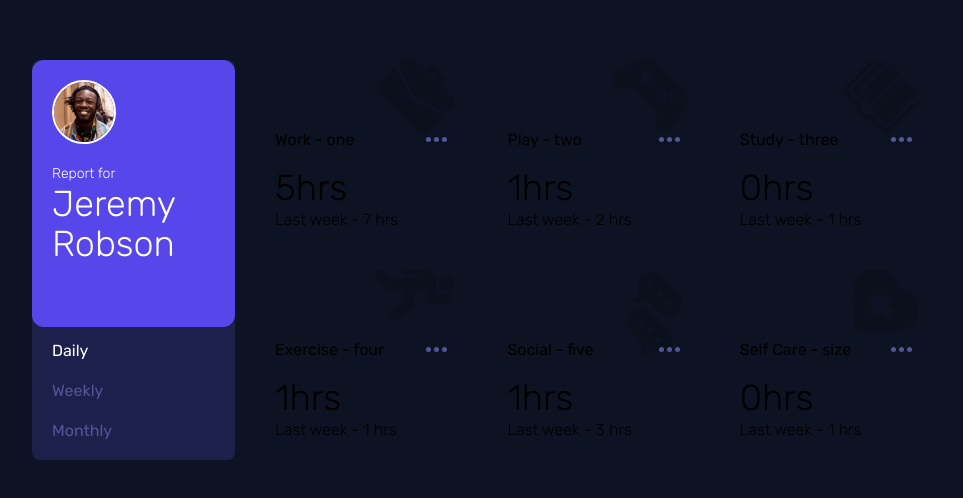
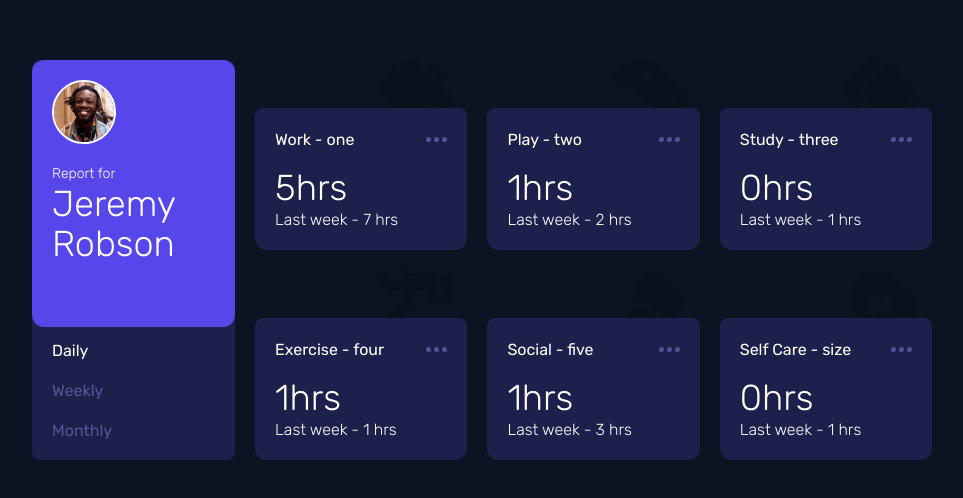
Before and after one commit to Brandon-github/Prueba_Iglobal, a React (Vite) app: page / in a window 1280 px wide. Shown: the part 140-638 px from the top of the page, without its empty margins (158-1121 px from the left). Built offline with nearby package versions, Linux system fonts and the light colour scheme.

Commit message:
adicion de clases estilos personalizados

```diff
--- a/tailwind.config.js
+++ b/tailwind.config.js
@@ -6,7 +6,30 @@ export default {
     "./src/**/*.{js,ts,jsx,tsx}"
   ],
   theme: {
-    extend: {},
+    extend: {
+      backgroundColor: {
+        'custom-primary': "#0d1323",
+        'custom-secondary': "#1d204b",
+        'custom-secondary-active': "#34397b",
+        'custom-terciary': "#5746ea",
+        'custom-card-one': "#ff8b64",
+        'custom-card-two': "#68bfe1",
+        'custom-card-three': "#ff5e7d",
+        'custom-card-four': "#4bcf83",
+        'custom-card-five': "#7235d1",
+        'custom-card-six': "#f1c75a"
+      },
+      textColor: {
+        'custom-primary': "#ffffff",
+        'custom-secondary': "#525597"
+      },
+      borderColor: {
+        'custom-primary': "#ffffff"
+      },
+      fill: {
+        'custom-primary': "#ffffff"
+      }
+    },
   },
   plugins: [],
 }
```
